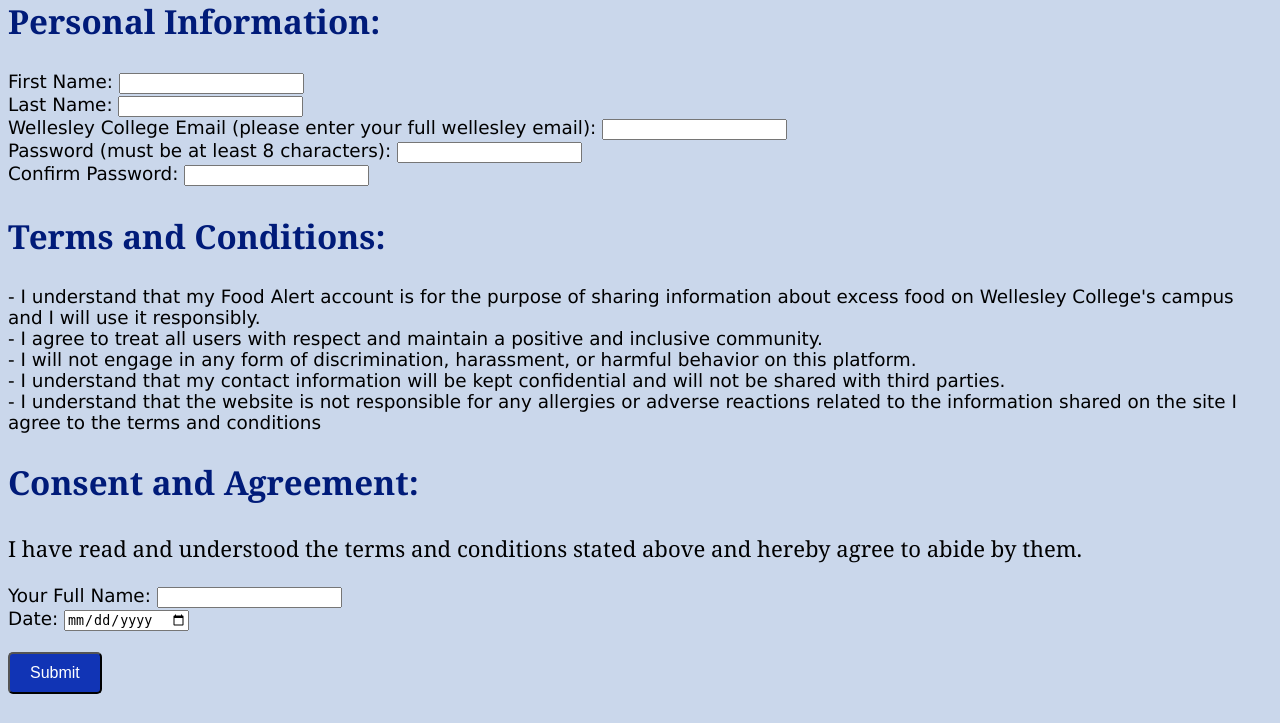
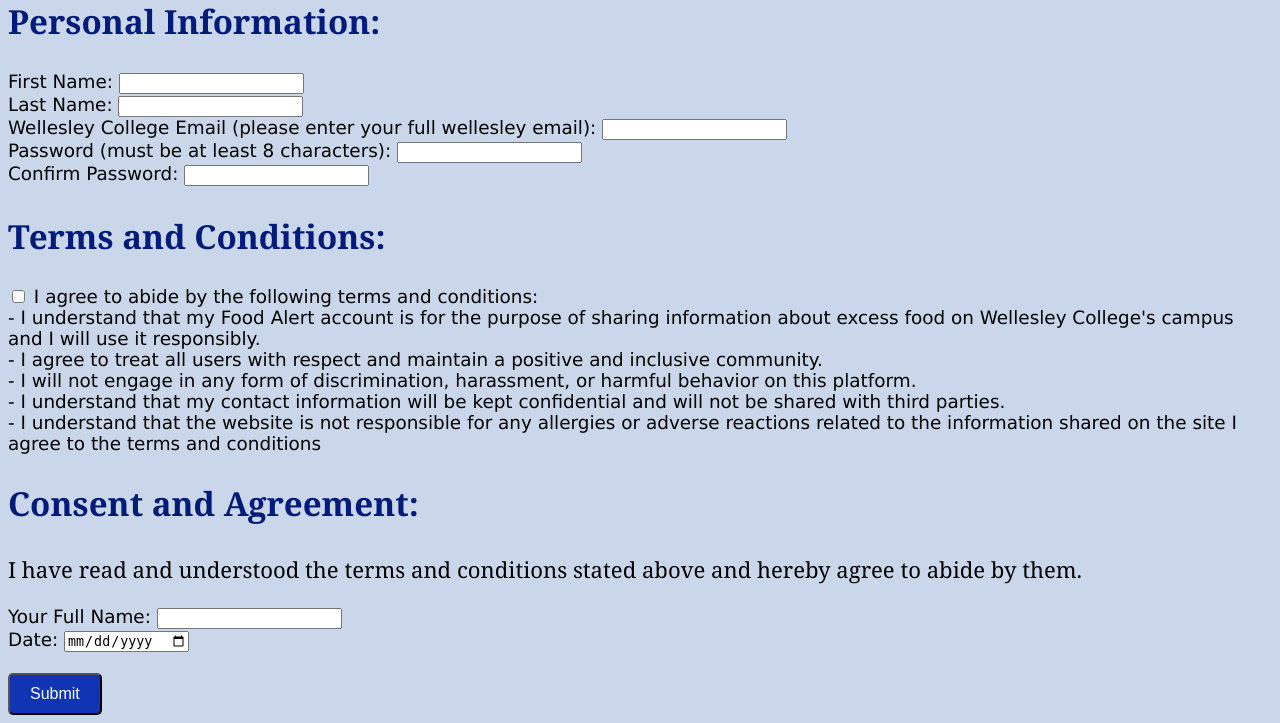
Before and after one commit to kaybr24/free-food-alert, a Flask app: page /registration in a window 1280 px wide. Shown: the part 303-1026 px from the top of the page. Before the commit the page ends 997 px from the top, so only its background shows below. Run offline with Flask 3, Linux system fonts and the light colour scheme.

Commit message:
small fixes

```diff
--- a/app.py
+++ b/app.py
@@ -186,6 +186,7 @@ def registration():
         conn1=dbi.connect()
         existing_user = register.check_user_exists(conn1, wellesley_email)
         if existing_user:
+            flash('User already exists. Please login.')
             return render_template('register_form.html', title='Register as a User', cookie=session, error='User already exists. Please login.')
 
         conn2=dbi.connect()
--- a/templates/main.html
+++ b/templates/main.html
@@ -35,6 +35,7 @@ Posted by: {{post.user_email}}
     <input type="hidden" name="user" value="{{cookie.get('username')}}">
     <input type="hidden" name="guide" value="{{post.user_email}}">
     <input type="hidden" name="postID" value="{{post.post_id}}">
+    <br/>
     <fieldset>
     <legend display:none> Rate this food post out of 5 stars </legend>
     {% for star in range(1,6) %}
--- a/templates/register_form.html
+++ b/templates/register_form.html
@@ -36,6 +36,10 @@
 
     <!-- Terms and Conditions -->
     <h2>Terms and Conditions:</h2>
+    <input type="checkbox" id="terms_checkbox" name="terms_checkbox" required>
+
+    <label for="terms_checkbox">I agree to abide by the following terms and conditions:</label>
+    <br>
 
     - I understand that my Food Alert account is for the purpose of sharing information about excess food on Wellesley College's campus and I will use it responsibly.
     <br>
```
